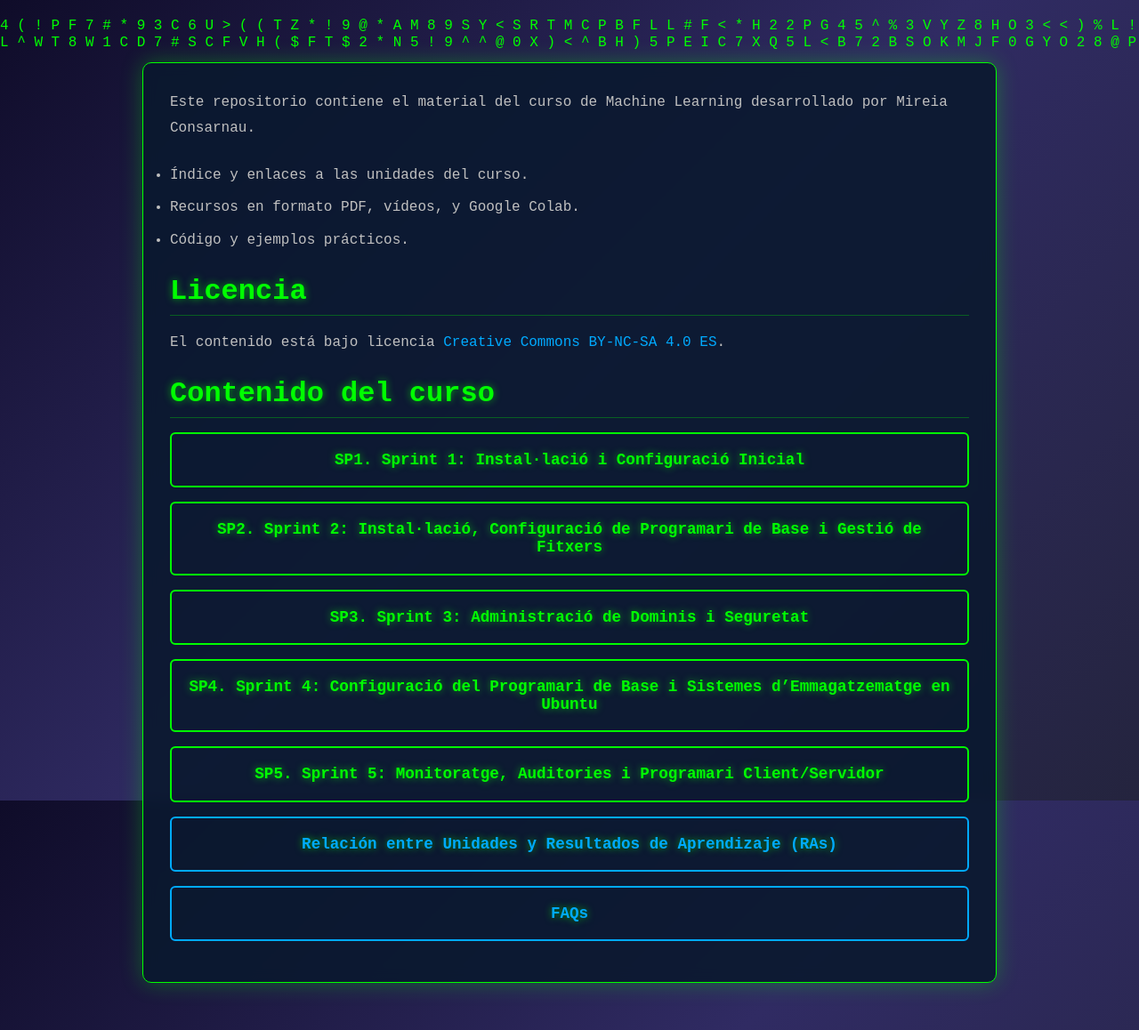
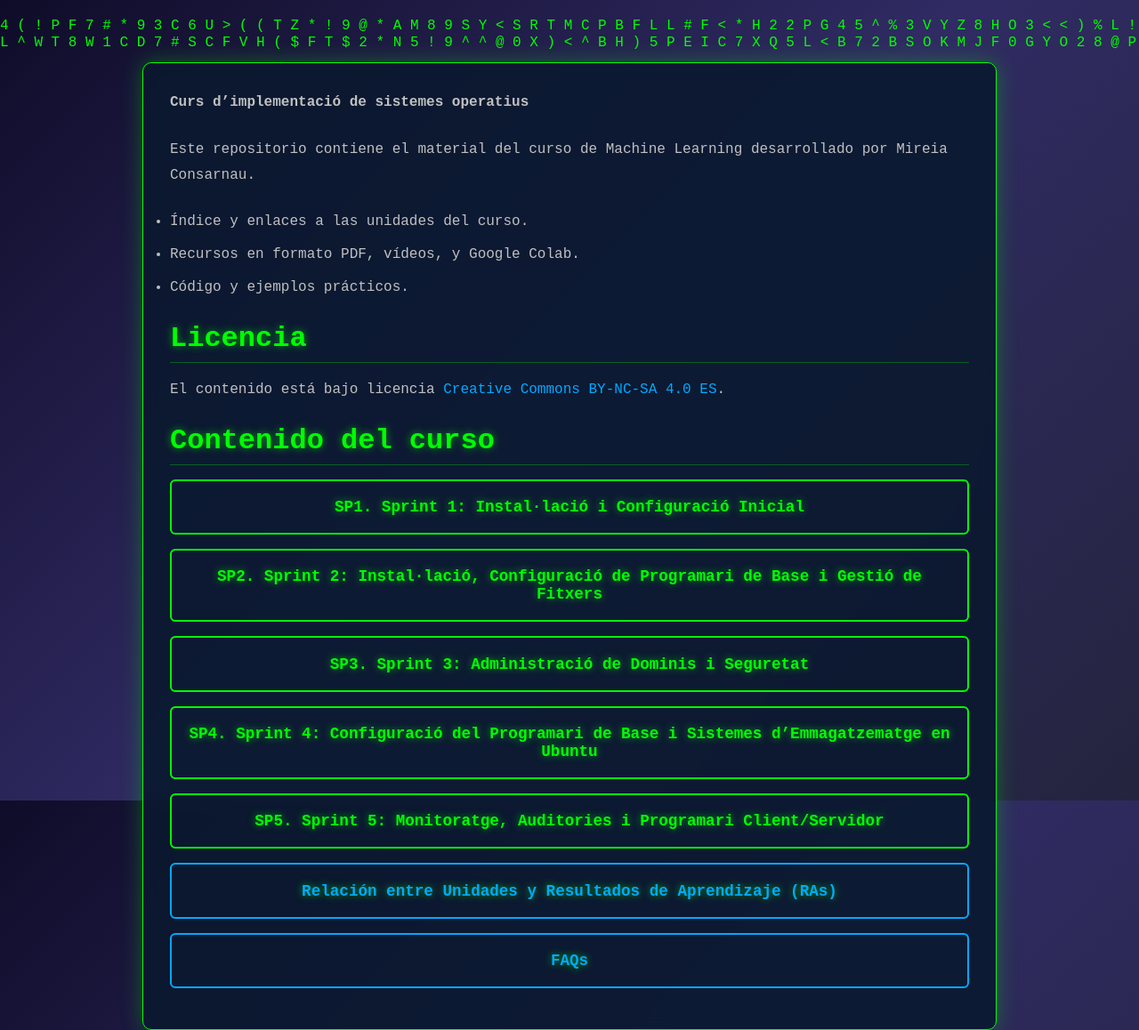
Before and after one commit to aarongarcia1/ISOPJ1, a Jekyll site: the page built from index.md, in a window 1280 px wide. Shown: the whole page at 89% size. Built offline with Jekyll 4.4.1, drawn with Linux system fonts in a browser that asks for light colours.

Commit message:
Update index.md

```diff
--- a/index.md
+++ b/index.md
@@ -2,6 +2,8 @@
 layout: default
 title: "Curs d'implementació de sistemes operatius"
 ---
+
+**Curs d'implementació de sistemes operatius**
 
 Este repositorio contiene el material del curso de Machine Learning desarrollado por Mireia Consarnau.
 
```
